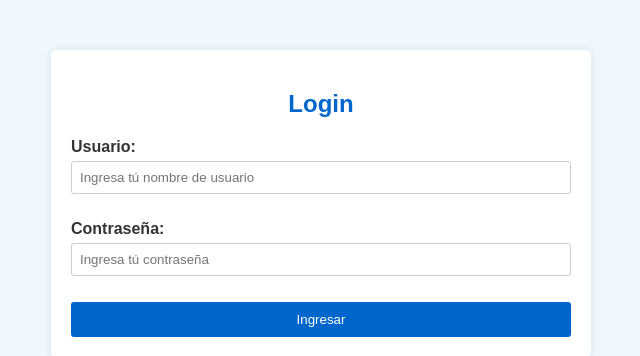
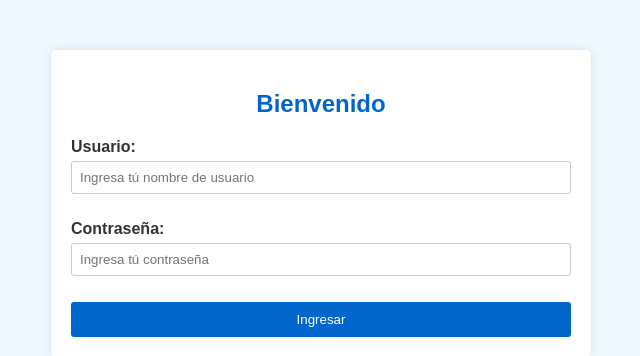
Before and after one commit to MaximilianoPalma/AppModelPrediction, a Django app: page / in a window 1280 px wide. Shown: the part 108-464 px from the top of the page, without its empty margins (319-959 px from the left). Run offline with Django 5.2, Linux system fonts and the light colour scheme; parts of the project's set-up code (start-up, migrations or seed data) failed here and were passed over.

Commit message:
Cambio | Login | URLs - Views

```diff
--- a/prediccion/appmodel/templates/login.html
+++ b/prediccion/appmodel/templates/login.html
@@ -17,7 +17,7 @@
     </header>
 
         <div class="form-container">
-            <h2>Login</h2>
+            <h2>Bienvenido</h2>
             <form method="post">
 
                 {% csrf_token %}
--- a/prediccion/prediccion/urls.py
+++ b/prediccion/prediccion/urls.py
@@ -9,8 +9,6 @@ urlpatterns = [
     path('admin/', admin.site.urls),
     path('', views.login, name='login'),
     path('logout/', views.logout, name='logout'),
-
-    path('index/', login_required(views.index), name='index'),
 
     path('inicio/', login_required(views.index), name='inicio'),
 
```
Also changed, not shown: prediccion/db.sqlite3.
